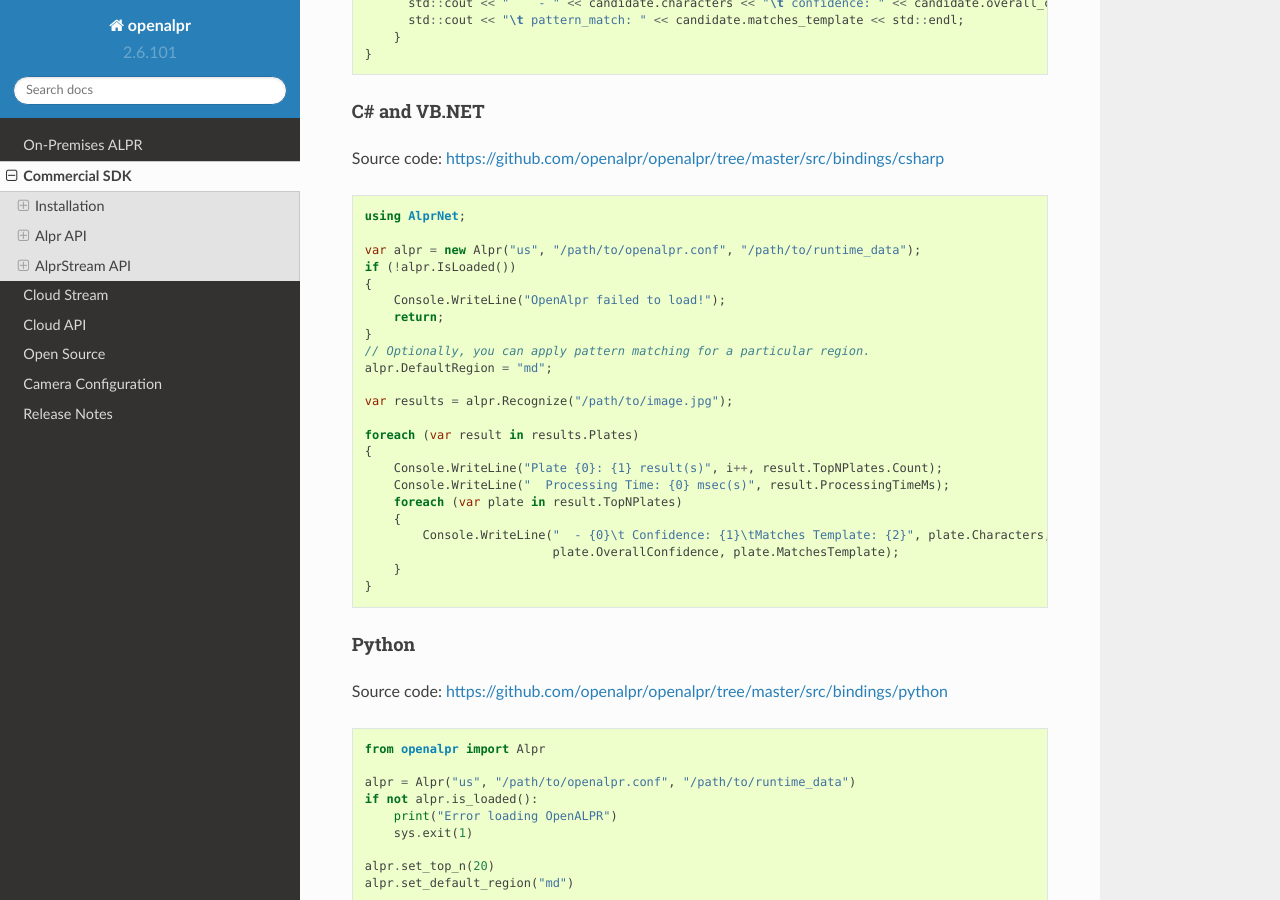
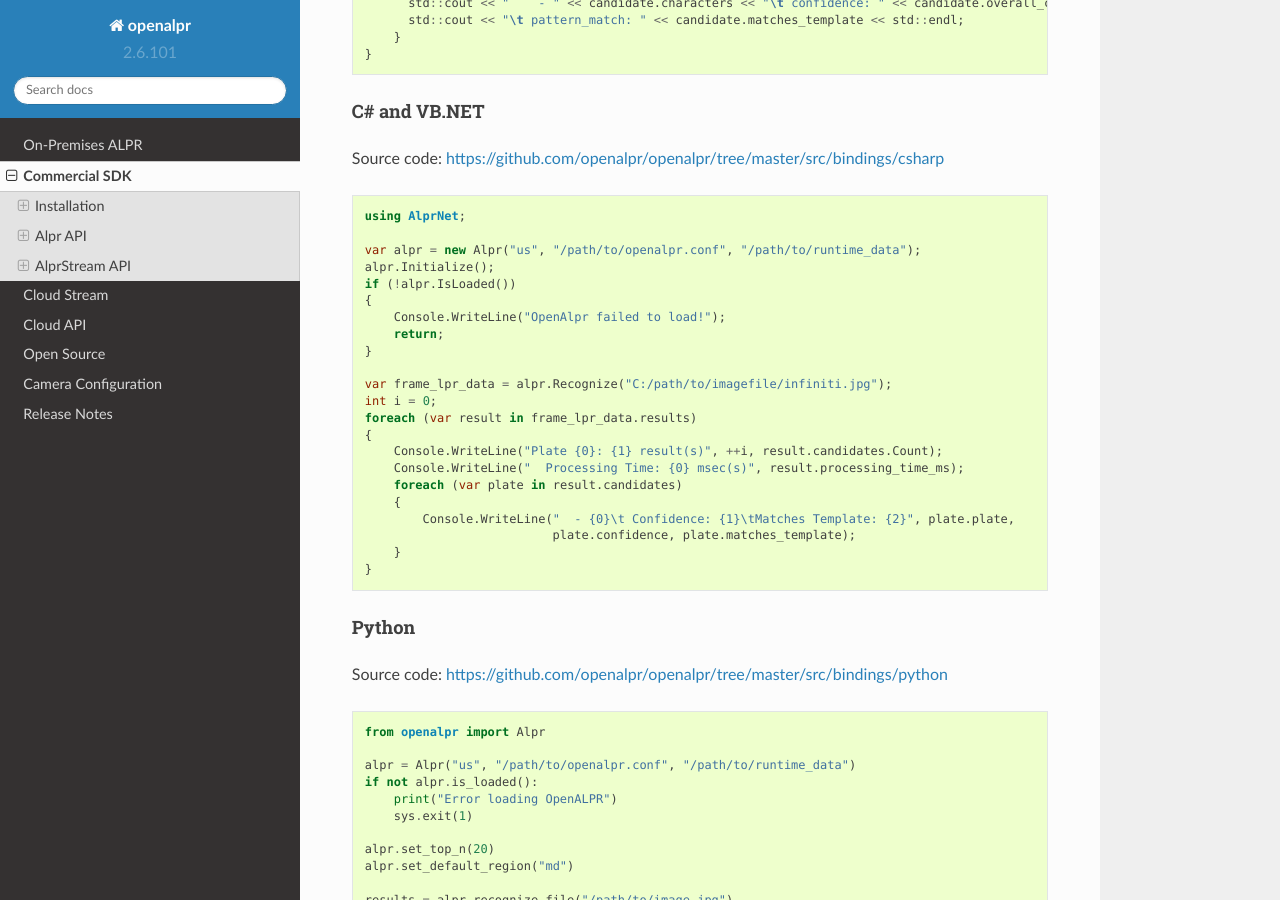
Before and after one commit to openalpr/doc, a Sphinx documentation site: the page built from source/sdk.rst, in a window 1280 px wide and 900 px high, scrolled down 3815 px. Built offline with Sphinx 7.4.7 and the Read the Docs theme 2.0.0, drawn with Linux system fonts in a browser that asks for light colours.

Commit message:
Fixed .NET binding doc

```diff
--- a/source/sdk.rst
+++ b/source/sdk.rst
@@ -212,24 +212,23 @@
     using AlprNet;
 
     var alpr = new Alpr("us", "/path/to/openalpr.conf", "/path/to/runtime_data");
+    alpr.Initialize();
     if (!alpr.IsLoaded())
     {
         Console.WriteLine("OpenAlpr failed to load!");
         return;
     }
-    // Optionally, you can apply pattern matching for a particular region.
-    alpr.DefaultRegion = "md";
 
-    var results = alpr.Recognize("/path/to/image.jpg");
-
-    foreach (var result in results.Plates)
+    var frame_lpr_data = alpr.Recognize("C:/path/to/imagefile/infiniti.jpg");
+    int i = 0;
+    foreach (var result in frame_lpr_data.results)
     {
-        Console.WriteLine("Plate {0}: {1} result(s)", i++, result.TopNPlates.Count);
-        Console.WriteLine("  Processing Time: {0} msec(s)", result.ProcessingTimeMs);
-        foreach (var plate in result.TopNPlates)
+        Console.WriteLine("Plate {0}: {1} result(s)", ++i, result.candidates.Count);
+        Console.WriteLine("  Processing Time: {0} msec(s)", result.processing_time_ms);
+        foreach (var plate in result.candidates)
         {
-            Console.WriteLine("  - {0}\t Confidence: {1}\tMatches Template: {2}", plate.Characters,
-                              plate.OverallConfidence, plate.MatchesTemplate);
+            Console.WriteLine("  - {0}\t Confidence: {1}\tMatches Template: {2}", plate.plate,
+                              plate.confidence, plate.matches_template);
         }
     }
 
```
